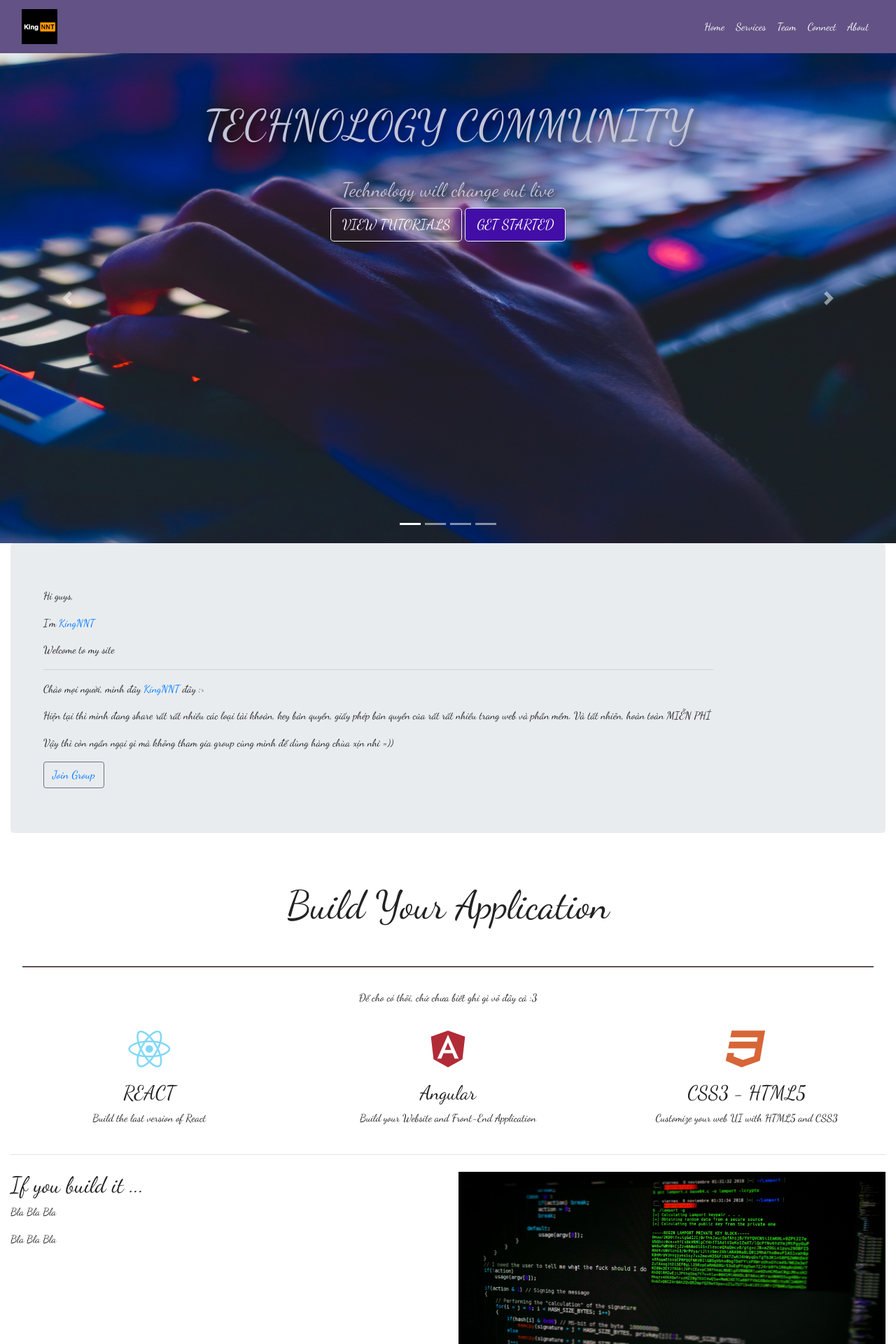
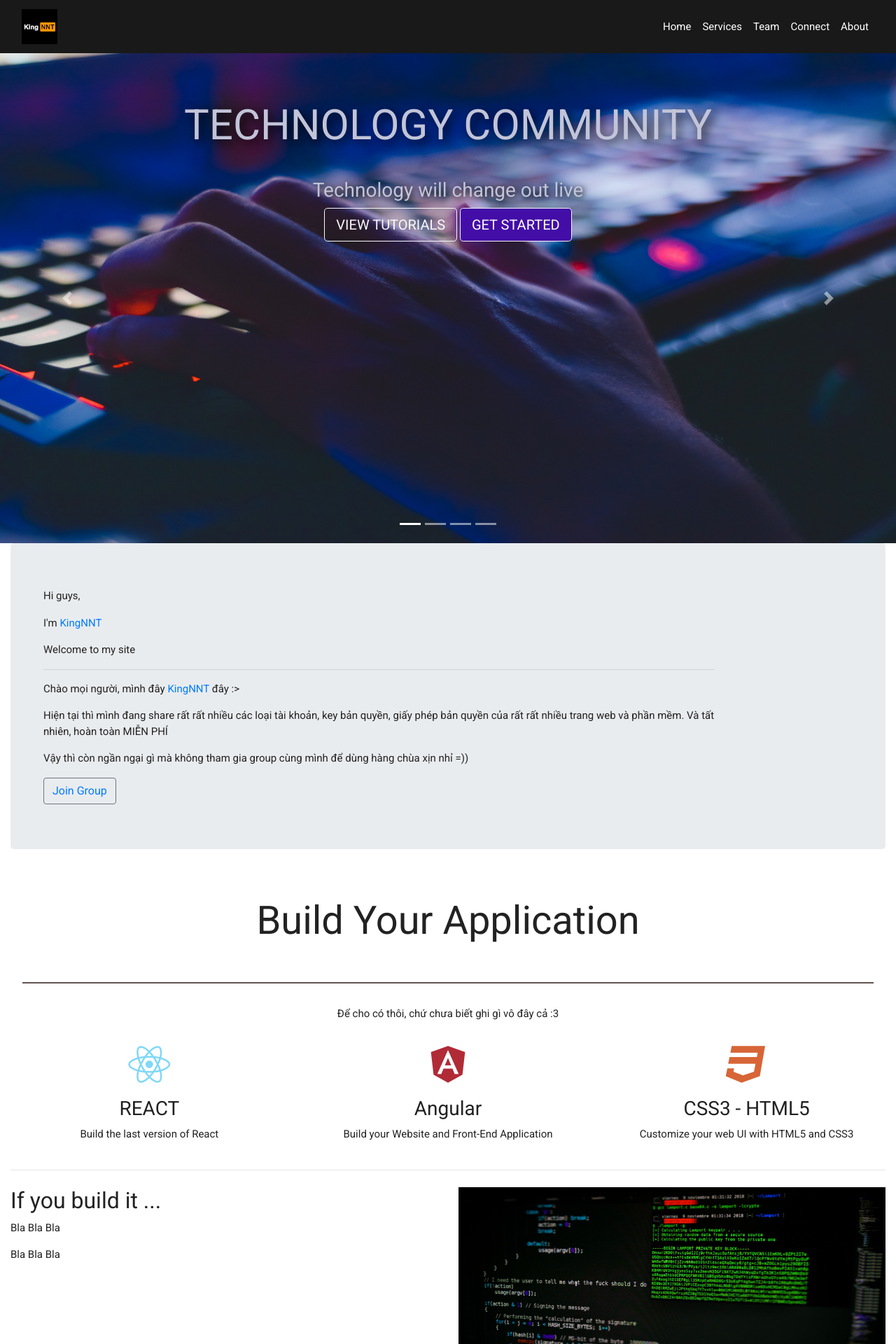
Before and after one commit to Technology-Community/Technology-Community.github.io, a PHP site: page / in a window 1280 px wide. Shown: the top 1920 px of the page at 70% size. Run offline with PHP 8.4, Linux system fonts and the light colour scheme; some libraries are stand-ins or nearby versions.

Commit message:
Update background

```diff
--- a/assets/css/_base.scss
+++ b/assets/css/_base.scss
@@ -1,5 +1,6 @@
+@import url("https://fonts.googleapis.com/css?family=Roboto");
 body {
-    font-family: "Dancing Script";
+    font-family: "Roboto";
     font-size: 15px;
     color: #222;
 }
--- a/assets/css/_footer.scss
+++ b/assets/css/_footer.scss
@@ -1,5 +1,6 @@
+$bgcolor:rgba(0, 0, 0, 0.9);
 footer {
-    background-color: rgba(82, 64, 120, 0.9);
+    background-color: $bgcolor;
     color: #d5d5d5;
 }
 
@@ -15,4 +16,8 @@ hr.light {
 
 #footer-group {
     color: whitesmoke;
+    text-decoration: none;
+    &:hover {
+        color: rgb(139, 139, 139);
+    }
 }
--- a/assets/css/_header.scss
+++ b/assets/css/_header.scss
@@ -1,5 +1,6 @@
+$bgcolor:rgba(0, 0, 0, 0.9);
 .navbar {
-    background-color: rgba(82, 64, 120, 0.9) !important;
+    background-color: $bgcolor !important;
     li {
         a {
             color: white !important;
--- a/assets/css/styles.css
+++ b/assets/css/styles.css
@@ -1,13 +1,13 @@
+@import url("https://fonts.googleapis.com/css?family=Roboto");
 @import '../../node_modules/normalize.css/normalize.css';
-@import url("https://fonts.googleapis.com/css?family=Dancing Script");
 body {
-  font-family: "Dancing Script";
+  font-family: "Roboto";
   font-size: 15px;
   color: #222;
 }
 
 .navbar {
-  background-color: rgba(82, 64, 120, 0.9) !important;
+  background-color: rgba(0, 0, 0, 0.9) !important;
 }
 .navbar li a {
   color: white !important;
@@ -85,7 +85,7 @@ body {
 }
 
 footer {
-  background-color: rgba(82, 64, 120, 0.9);
+  background-color: rgba(0, 0, 0, 0.9);
   color: #d5d5d5;
 }
 
@@ -101,6 +101,10 @@ hr.light {
 
 #footer-group {
   color: whitesmoke;
+  text-decoration: none;
+}
+#footer-group:hover {
+  color: #8b8b8b;
 }
 
 /*MEDIA QUERY*/
--- a/assets/css/styles.scss
+++ b/assets/css/styles.scss
@@ -4,4 +4,3 @@
 @import 'footer';
 @import 'media';
 @import '../../node_modules/normalize.css/normalize.css';
-@import url("https://fonts.googleapis.com/css?family=Dancing Script");
```
Also changed, not shown: 1 other file.
